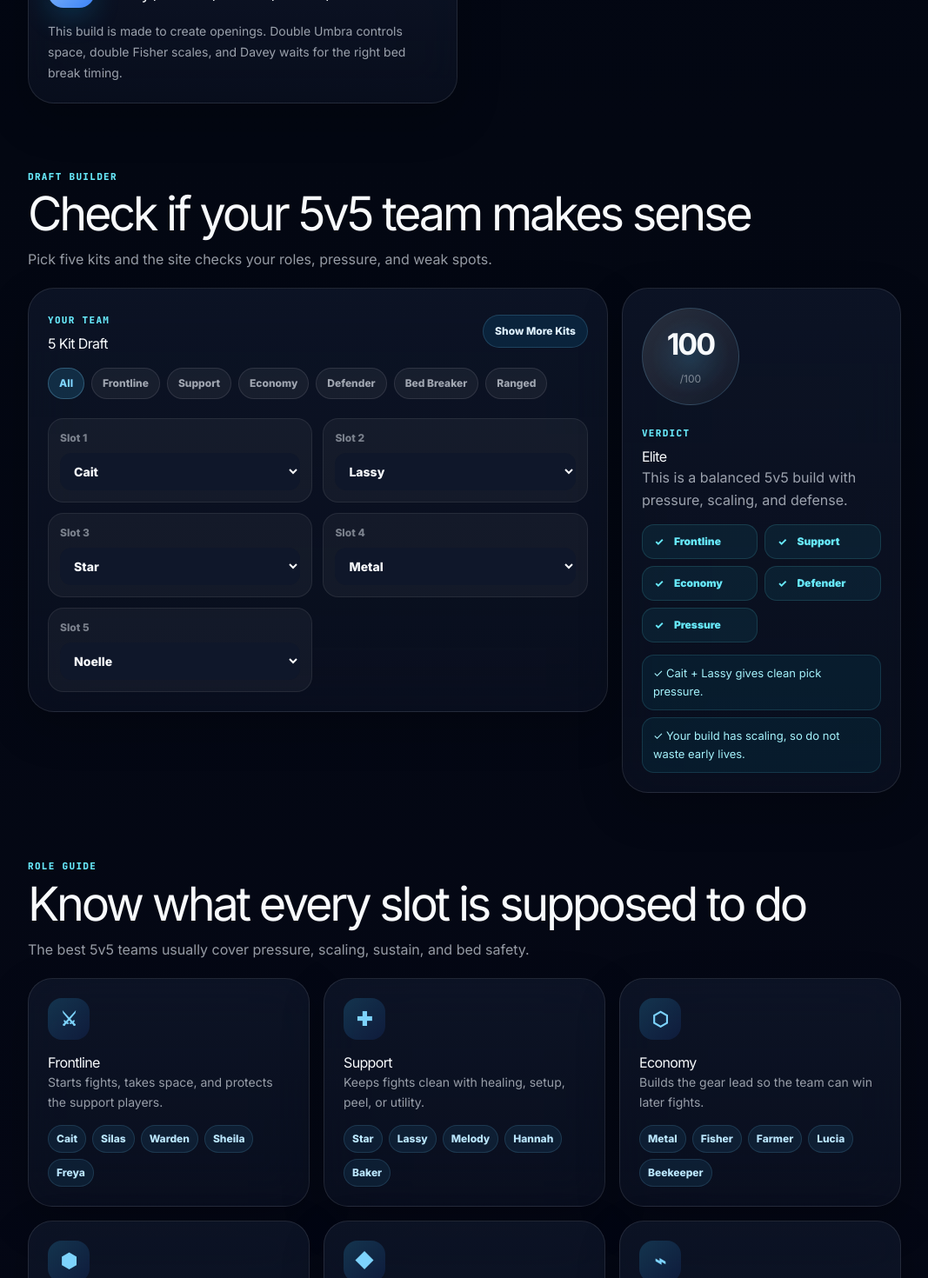
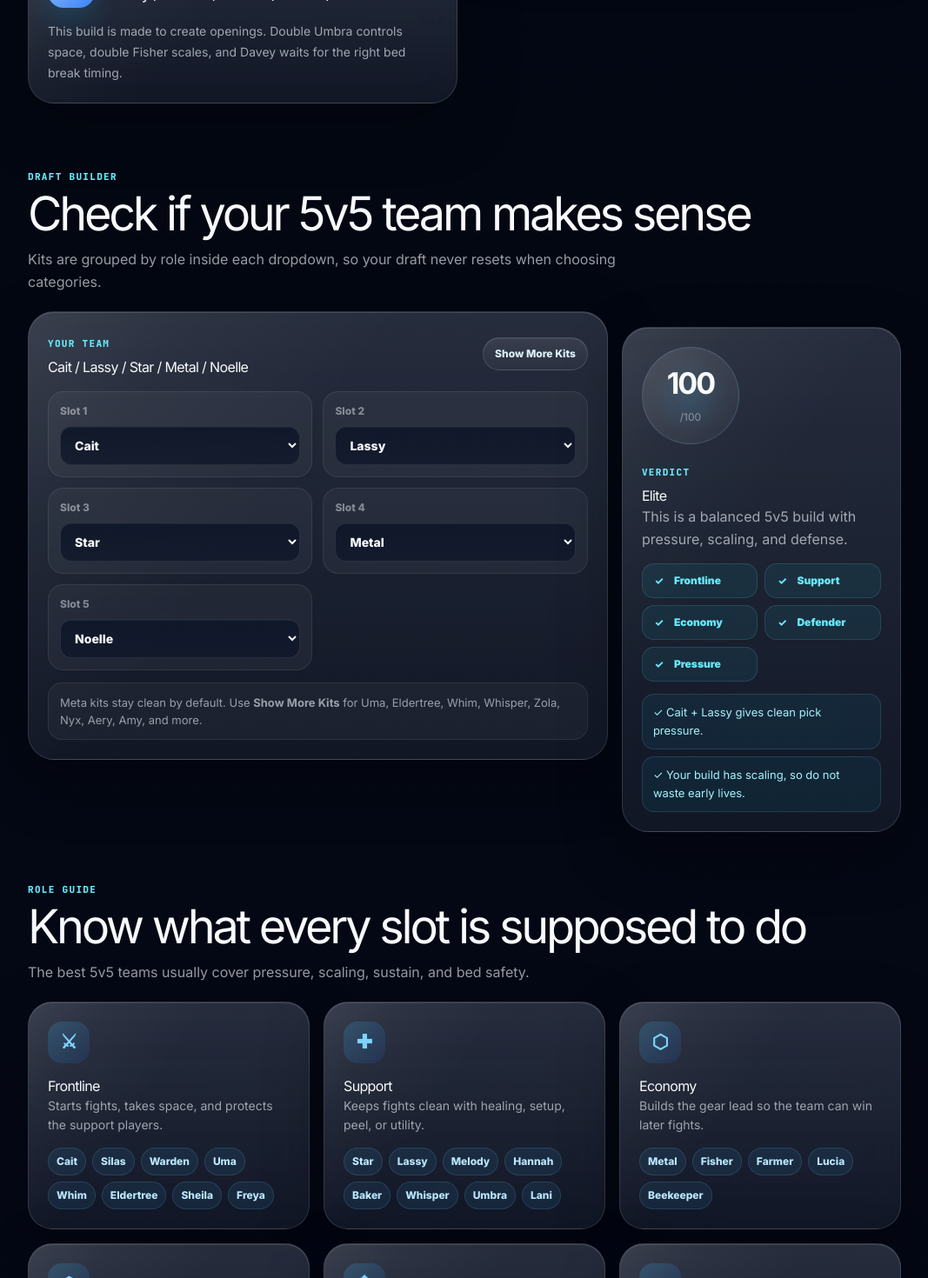
Before and after one commit to yayuvinagrawal-cloud/react-1pmjnucm, a React (Create React App) app: page / in a window 1280 px wide. Shown: the part 1330-2800 px from the top of the page at 87% size, without its empty margins (106-1173 px from the left). Built offline with nearby package versions, Linux system fonts and the light colour scheme.

Commit message:
Update App.js

```diff
--- a/src/App.js
+++ b/src/App.js
@@ -107,13 +107,13 @@ const ROLE_GUIDE = [
     role: "Frontline",
     icon: "⚔",
     job: "Starts fights, takes space, and protects the support players.",
-    kits: ["Cait", "Silas", "Warden", "Sheila", "Freya"],
+    kits: ["Cait", "Silas", "Warden", "Uma", "Whim", "Eldertree", "Sheila", "Freya"],
   },
   {
     role: "Support",
     icon: "✚",
     job: "Keeps fights clean with healing, setup, peel, or utility.",
-    kits: ["Star", "Lassy", "Melody", "Hannah", "Baker"],
+    kits: ["Star", "Lassy", "Melody", "Hannah", "Baker", "Whisper", "Umbra", "Lani"],
   },
   {
     role: "Economy",
@@ -125,19 +125,19 @@ const ROLE_GUIDE = [
     role: "Defender",
     icon: "⬢",
     job: "Protects bed, watches incoming pressure, and prevents free breaks.",
-    kits: ["Noelle", "Wren", "Baker", "Hannah", "Fisher"],
+    kits: ["Noelle", "Wren", "Baker", "Hannah", "Fisher", "Zola", "Marina"],
   },
   {
     role: "Bed Breaker",
     icon: "◆",
     job: "Finds openings and turns pressure into bed breaks.",
-    kits: ["Davey", "Umbra", "Ragnar", "Triton", "Sigrid"],
+    kits: ["Davey", "Pirate Davey", "Umbra", "Ragnar", "Triton", "Sigrid", "Dino Tamer"],
   },
   {
     role: "Ranged",
     icon: "⌁",
     job: "Chips teams before fights and controls bridges from distance.",
-    kits: ["Archer", "Umeko", "Zeno"],
+    kits: ["Archer", "Uma", "Umeko", "Whim", "Zeno"],
   },
 ];
 
@@ -153,8 +153,12 @@ const META_KITS = [
   { name: "Hannah", roles: ["Support", "Defender"] },
   { name: "Fisher", roles: ["Economy", "Defender"] },
   { name: "Davey", roles: ["Bed Breaker", "Pressure"] },
+  { name: "Pirate Davey", roles: ["Bed Breaker", "Pressure"] },
   { name: "Umbra", roles: ["Support", "Bed Breaker", "Pressure"] },
   { name: "Archer", roles: ["Ranged", "Pressure"] },
+  { name: "Uma", roles: ["Frontline", "Ranged", "Pressure"] },
+  { name: "Umeko", roles: ["Ranged", "Pressure"] },
+  { name: "Whim", roles: ["Ranged", "Frontline", "Pressure"] },
   { name: "Wren", roles: ["Defender"] },
 ];
 
@@ -164,12 +168,21 @@ const EXTRA_KITS = [
   { name: "Beekeeper", roles: ["Economy"] },
   { name: "Sheila", roles: ["Frontline"] },
   { name: "Freya", roles: ["Frontline"] },
+  { name: "Eldertree", roles: ["Frontline"] },
   { name: "Baker", roles: ["Support", "Defender"] },
+  { name: "Whisper", roles: ["Support"] },
   { name: "Ragnar", roles: ["Bed Breaker"] },
   { name: "Triton", roles: ["Bed Breaker"] },
   { name: "Sigrid", roles: ["Bed Breaker"] },
-  { name: "Umeko", roles: ["Ranged"] },
+  { name: "Dino Tamer", roles: ["Bed Breaker"] },
   { name: "Zeno", roles: ["Ranged"] },
+  { name: "Zola", roles: ["Defender"] },
+  { name: "Nyx", roles: ["Frontline", "Pressure"] },
+  { name: "Aery", roles: ["Frontline"] },
+  { name: "Amy", roles: ["Frontline", "Support"] },
+  { name: "Lani", roles: ["Support", "Pressure"] },
+  { name: "Smoke", roles: ["Support", "Pressure"] },
+  { name: "Marina", roles: ["Defender"] },
 ];
 
 const COUNTERS = [
@@ -245,8 +258,71 @@ const PRACTICE = [
   },
 ];
 
+function getAllKits(showMore = true) {
+  const pool = showMore ? [...META_KITS, ...EXTRA_KITS] : META_KITS;
+  const map = new Map();
+
+  pool.forEach((kit) => {
+    if (!map.has(kit.name)) {
+      map.set(kit.name, kit);
+    }
+  });
+
+  return [...map.values()];
+}
+
 function getKit(name) {
-  return [...META_KITS, ...EXTRA_KITS].find((kit) => kit.name === name);
+  return getAllKits(true).find((kit) => kit.name === name);
+}
+
+function getKitsByCategory(showMore) {
+  const categories = {
+    Frontline: [],
+    Support: [],
+    Economy: [],
+    Defender: [],
+    "Bed Breaker": [],
+    Ranged: [],
+    Pressure: [],
+  };
+
+  getAllKits(showMore).forEach((kit) => {
+    const mainRole = kit.roles.find((role) => categories[role]) || "Pressure";
+    categories[mainRole].push(kit);
+  });
+
+  Object.keys(categories).forEach((key) => {
+    categories[key].sort((a, b) => a.name.localeCompare(b.name));
+  });
+
+  return categories;
+}
+
+function MouseGlossLayer() {
+  const [pos, setPos] = useState({ x: 50, y: 12 });
+
+  useEffect(() => {
+    const move = (event) => {
+      const x = (event.clientX / window.innerWidth) * 100;
+      const y = (event.clientY / window.innerHeight) * 100;
+      setPos({ x, y });
+      document.documentElement.style.setProperty("--mx", `${x}%`);
+      document.documentElement.style.setProperty("--my", `${y}%`);
+    };
+
+    window.addEventListener("pointermove", move);
+    return () => window.removeEventListener("pointermove", move);
+  }, []);
+
+  return (
+    <div
+      className="mouseGloss"
+      style={{
+        "--mx": `${pos.x}%`,
+        "--my": `${pos.y}%`,
+      }}
+    />
+  );
 }
 
 function evaluateDraft(picks) {
@@ -433,37 +509,21 @@ function MetaSection() {
 
 function DraftBuilder() {
   const [showMore, setShowMore] = useState(false);
-  const [roleFilter, setRoleFilter] = useState("All");
   const [picks, setPicks] = useState(["Cait", "Lassy", "Star", "Metal", "Noelle"]);
 
-  const kits = showMore ? [...META_KITS, ...EXTRA_KITS] : META_KITS;
-  const filteredKits =
-    roleFilter === "All"
-      ? kits
-      : kits.filter((kit) => kit.roles.includes(roleFilter));
-
+  const kitCategories = useMemo(() => getKitsByCategory(showMore), [showMore]);
   const result = useMemo(() => evaluateDraft(picks), [picks]);
 
   const updatePick = (index, value) => {
     setPicks((old) => old.map((pick, i) => (i === index ? value : pick)));
   };
-
-  const roleFilters = [
-    "All",
-    "Frontline",
-    "Support",
-    "Economy",
-    "Defender",
-    "Bed Breaker",
-    "Ranged",
-  ];
 
   return (
     <section className="section">
       <SectionHeader
         eyebrow="Draft Builder"
         title="Check if your 5v5 team makes sense"
-        text="Pick five kits and the site checks your roles, pressure, and weak spots."
+        text="Kits are grouped by role inside each dropdown, so your draft never resets when choosing categories."
       />
 
       <div className="draftShell">
@@ -471,24 +531,12 @@ function DraftBuilder() {
           <div className="draftTop">
             <div>
               <span className="miniLabel">Your Team</span>
-              <h3>5 Kit Draft</h3>
+              <h3>{picks.join(" / ")}</h3>
             </div>
 
             <button className="smallBtn" onClick={() => setShowMore((v) => !v)}>
               {showMore ? "Show Meta Only" : "Show More Kits"}
             </button>
-          </div>
-
-          <div className="roleFilters">
-            {roleFilters.map((role) => (
-              <button
-                key={role}
-                onClick={() => setRoleFilter(role)}
-                className={roleFilter === role ? "filter active" : "filter"}
-              >
-                {role}
-              </button>
-            ))}
           </div>
 
           <div className="pickGrid">
@@ -496,14 +544,27 @@ function DraftBuilder() {
               <label key={index} className="pickBox">
                 <span>Slot {index + 1}</span>
                 <select value={pick} onChange={(e) => updatePick(index, e.target.value)}>
-                  {filteredKits.map((kit) => (
-                    <option key={kit.name} value={kit.name}>
-                      {kit.name}
-                    </option>
-                  ))}
+                  {Object.entries(kitCategories).map(([category, kits]) => {
+                    if (kits.length === 0) return null;
+
+                    return (
+                      <optgroup key={category} label={category}>
+                        {kits.map((kit) => (
+                          <option key={`${category}-${kit.name}`} value={kit.name}>
+                            {kit.name}
+                          </option>
+                        ))}
+                      </optgroup>
+                    );
+                  })}
                 </select>
               </label>
             ))}
+          </div>
+
+          <div className="draftHint">
+            Meta kits stay clean by default. Use <strong>Show More Kits</strong> for Uma,
+            Eldertree, Whim, Whisper, Zola, Nyx, Aery, Amy, and more.
           </div>
         </div>
 
@@ -709,6 +770,7 @@ export default function App() {
 
   return (
     <div className="app">
+      <MouseGlossLayer />
       <style>{`
         * {
           box-sizing: border-box;
@@ -744,6 +806,7 @@ export default function App() {
             linear-gradient(180deg, #020617 0%, #030712 48%, #050816 100%);
           color: #f8fafc;
           overflow-x: hidden;
+          position: relative;
         }
 
         .app::before {
@@ -1409,6 +1472,175 @@ export default function App() {
           background: linear-gradient(135deg, rgba(56,189,248,0.18), rgba(37,99,235,0.16));
         }
 
+
+
+        .mouseGloss {
+          position: fixed;
+          inset: 0;
+          pointer-events: none;
+          z-index: 0;
+          background:
+            radial-gradient(
+              620px circle at var(--mx) var(--my),
+              rgba(125, 211, 252, 0.16),
+              rgba(59, 130, 246, 0.07) 28%,
+              transparent 58%
+            );
+          mix-blend-mode: screen;
+          opacity: 0.86;
+          transition: background 0.08s linear;
+        }
+
+        .draftHint {
+          margin-top: 14px;
+          border-radius: 16px;
+          padding: 12px 13px;
+          color: rgba(226, 232, 240, 0.64);
+          background: rgba(255,255,255,0.04);
+          border: 1px solid rgba(255,255,255,0.08);
+          font-size: 13px;
+          line-height: 1.55;
+        }
+
+        optgroup {
+          background: #0f172a;
+          color: #7dd3fc;
+          font-weight: 900;
+        }
+
+        .statCard,
+        .buildCard,
+        .draftPanel,
+        .draftResult,
+        .roleCard,
+        .counterCard,
+        .timeCard,
+        .practiceCard {
+          position: relative;
+          overflow: hidden;
+          background:
+            linear-gradient(180deg, rgba(255,255,255,0.105), rgba(255,255,255,0.035)),
+            linear-gradient(180deg, rgba(15, 23, 42, 0.82), rgba(15, 23, 42, 0.48));
+          border: 1px solid rgba(255,255,255,0.13);
+          box-shadow:
+            inset 0 1px 0 rgba(255,255,255,0.13),
+            0 24px 70px rgba(0,0,0,0.28);
+        }
+
+        .statCard::before,
+        .buildCard::before,
+        .draftPanel::before,
+        .draftResult::before,
+        .roleCard::before,
+        .counterCard::before,
+        .timeCard::before,
+        .practiceCard::before {
+          content: "";
+          position: absolute;
+          inset: 0;
+          pointer-events: none;
+          background:
+            linear-gradient(
+              125deg,
+              rgba(255,255,255,0.22) 0%,
+              rgba(255,255,255,0.08) 18%,
+              transparent 42%
+            );
+          opacity: 0.42;
+        }
+
+        .statCard::after,
+        .buildCard::after,
+        .draftPanel::after,
+        .draftResult::after,
+        .roleCard::after,
+        .counterCard::after,
+        .timeCard::after,
+        .practiceCard::after {
+          content: "";
+          position: absolute;
+          inset: -2px;
+          pointer-events: none;
+          background:
+            radial-gradient(
+              420px circle at var(--mx, 50%) var(--my, 0%),
+              rgba(255,255,255,0.16),
+              transparent 48%
+            );
+          opacity: 0;
+          transition: opacity 0.22s ease;
+        }
+
+        .statCard:hover::after,
+        .buildCard:hover::after,
+        .draftPanel:hover::after,
+        .draftResult:hover::after,
+        .roleCard:hover::after,
+        .counterCard:hover::after,
+        .timeCard:hover::after,
+        .practiceCard:hover::after {
+          opacity: 1;
+        }
+
+        .statCard > *,
+        .buildCard > *,
+        .draftPanel > *,
+        .draftResult > *,
+        .roleCard > *,
+        .counterCard > *,
+        .timeCard > *,
+        .practiceCard > * {
+          position: relative;
+          z-index: 1;
+        }
+
+        .buildCard:hover,
+        .statCard:hover,
+        .roleCard:hover,
+        .counterCard:hover,
+        .timeCard:hover,
+        .practiceCard:hover {
+          transform: translateY(-5px) scale(1.006);
+          border-color: rgba(186, 230, 253, 0.24);
+          box-shadow:
+            inset 0 1px 0 rgba(255,255,255,0.18),
+            0 30px 85px rgba(14,165,233,0.14),
+            0 24px 70px rgba(0,0,0,0.32);
+        }
+
+        .primaryBtn {
+          background:
+            linear-gradient(180deg, rgba(255,255,255,0.95), rgba(186,230,253,0.92));
+          box-shadow:
+            inset 0 1px 0 rgba(255,255,255,0.9),
+            0 18px 44px rgba(56,189,248,0.28);
+        }
+
+        .ghostBtn,
+        .smallBtn,
+        .expand {
+          background:
+            linear-gradient(180deg, rgba(255,255,255,0.09), rgba(255,255,255,0.035));
+          border: 1px solid rgba(255,255,255,0.13);
+          box-shadow: inset 0 1px 0 rgba(255,255,255,0.08);
+        }
+
+        select {
+          background:
+            linear-gradient(180deg, rgba(15,23,42,0.95), rgba(15,23,42,0.78));
+          border: 1px solid rgba(255,255,255,0.1);
+          box-shadow: inset 0 1px 0 rgba(255,255,255,0.05);
+        }
+
+        .bottomNav {
+          background:
+            linear-gradient(180deg, rgba(15,23,42,0.86), rgba(2,6,23,0.84));
+          border: 1px solid rgba(255,255,255,0.14);
+          box-shadow:
+            inset 0 1px 0 rgba(255,255,255,0.11),
+            0 24px 80px rgba(0,0,0,0.48);
+        }
+
         @media (max-width: 860px) {
           .buildGrid,
           .draftShell,
```
